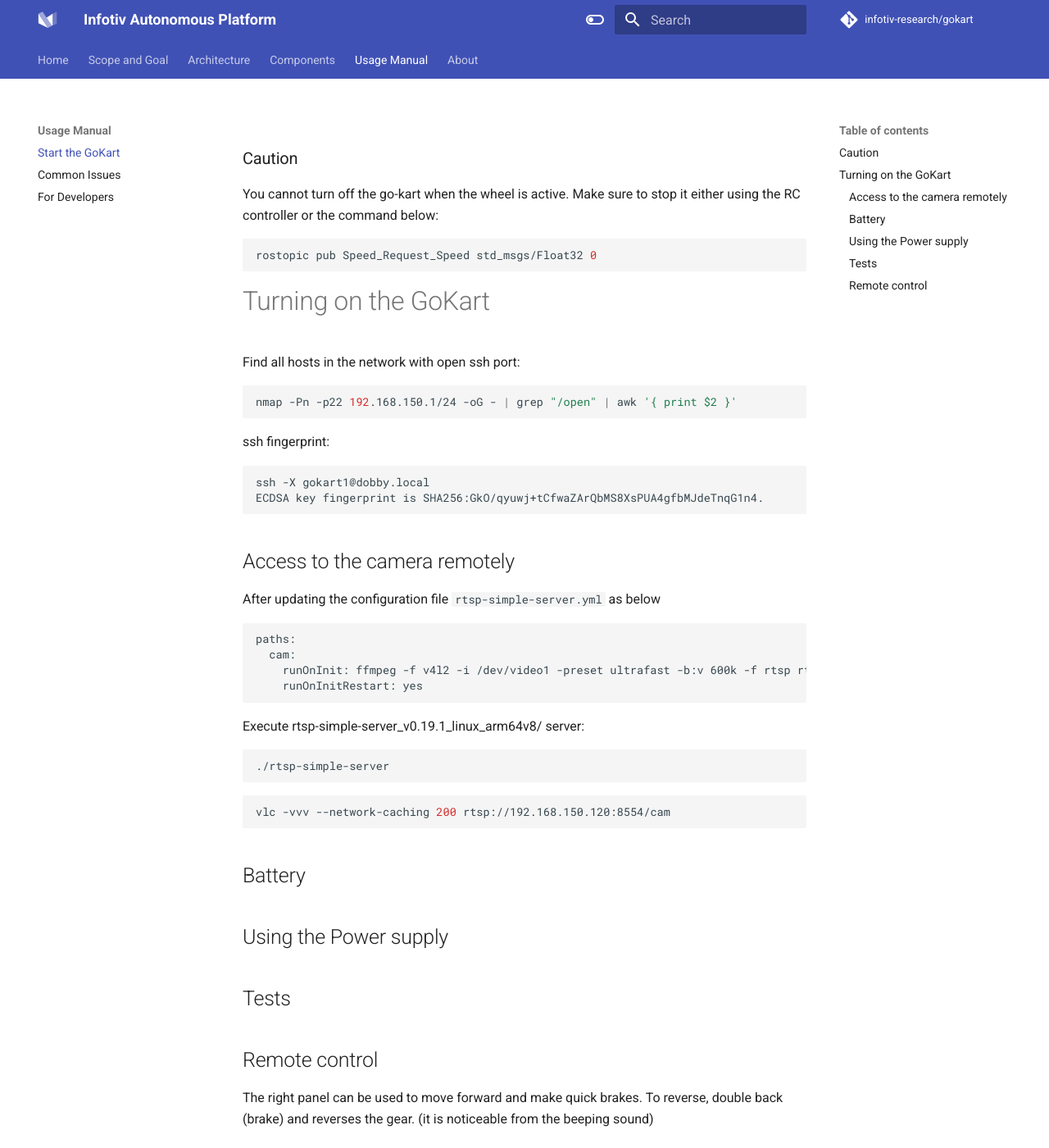
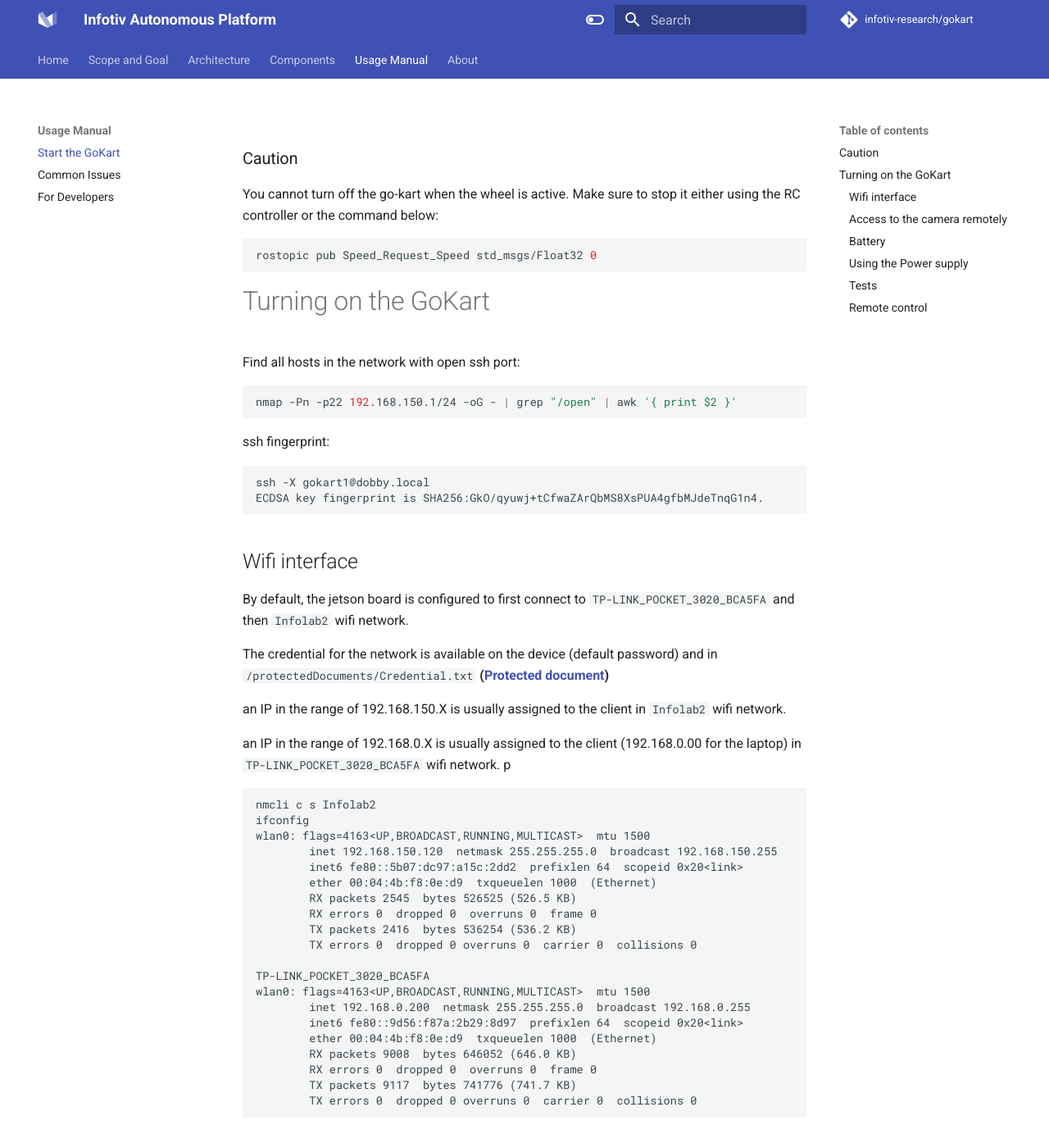
Before and after one commit to infotiv-research/gokart-documentation, an MkDocs documentation site: the page built from docs/start.md, in a window 1280 px wide and 1400 px high. Shown: the whole window at 82% size. Built offline with MkDocs 1.6.1 and Material for MkDocs 9.7.7, drawn with Linux system fonts in a browser that asks for light colours.

Commit message:
new wifi AP

````diff
--- a/docs/start.md
+++ b/docs/start.md
@@ -15,6 +15,41 @@ ssh fingerprint:
 ```bash
 ssh -X gokart1@dobby.local
 ECDSA key fingerprint is SHA256:GkO/qyuwj+tCfwaZArQbMS8XsPUA4gfbMJdeTnqG1n4.
+```
+
+## Wifi interface
+By default, the jetson board is configured to first connect to `TP-LINK_POCKET_3020_BCA5FA` and then `Infolab2` wifi network.
+
+The credential for the network is available on the device (default password) and in
+`/protectedDocuments/Credential.txt` **([Protected document](contact.md))**
+
+an IP in the range of 192.168.150.X is usually assigned to the client in `Infolab2` wifi network.
+
+an IP in the range of 192.168.0.X is usually assigned to the client (192.168.0.00 for the laptop) in `TP-LINK_POCKET_3020_BCA5FA` wifi network.
+p
+```
+nmcli c s Infolab2
+ifconfig
+wlan0: flags=4163<UP,BROADCAST,RUNNING,MULTICAST>  mtu 1500
+        inet 192.168.150.120  netmask 255.255.255.0  broadcast 192.168.150.255
+        inet6 fe80::5b07:dc97:a15c:2dd2  prefixlen 64  scopeid 0x20<link>
+        ether 00:04:4b:f8:0e:d9  txqueuelen 1000  (Ethernet)
+        RX packets 2545  bytes 526525 (526.5 KB)
+        RX errors 0  dropped 0  overruns 0  frame 0
+        TX packets 2416  bytes 536254 (536.2 KB)
+        TX errors 0  dropped 0 overruns 0  carrier 0  collisions 0
+
+TP-LINK_POCKET_3020_BCA5FA
+wlan0: flags=4163<UP,BROADCAST,RUNNING,MULTICAST>  mtu 1500
+        inet 192.168.0.200  netmask 255.255.255.0  broadcast 192.168.0.255
+        inet6 fe80::9d56:f87a:2b29:8d97  prefixlen 64  scopeid 0x20<link>
+        ether 00:04:4b:f8:0e:d9  txqueuelen 1000  (Ethernet)
+        RX packets 9008  bytes 646052 (646.0 KB)
+        RX errors 0  dropped 0  overruns 0  frame 0
+        TX packets 9117  bytes 741776 (741.7 KB)
+        TX errors 0  dropped 0 overruns 0  carrier 0  collisions 0
+
+
 ```
 
 ## Access to the camera remotely
--- a/web-mkdocs.yml
+++ b/web-mkdocs.yml
@@ -23,7 +23,7 @@ nav:
         - Software Repositories: software.md
     - Usage Manual:
         - Start the GoKart: start.md
-        - Common Issues: issues-todo.md
+        - Known Issues: issues-todo.md
         - For Developers: dev.md
     - About:
         - Thesis Projects: projects.md
````
Also changed, not shown: docs/issues-todo.md (+29 -4 lines).
